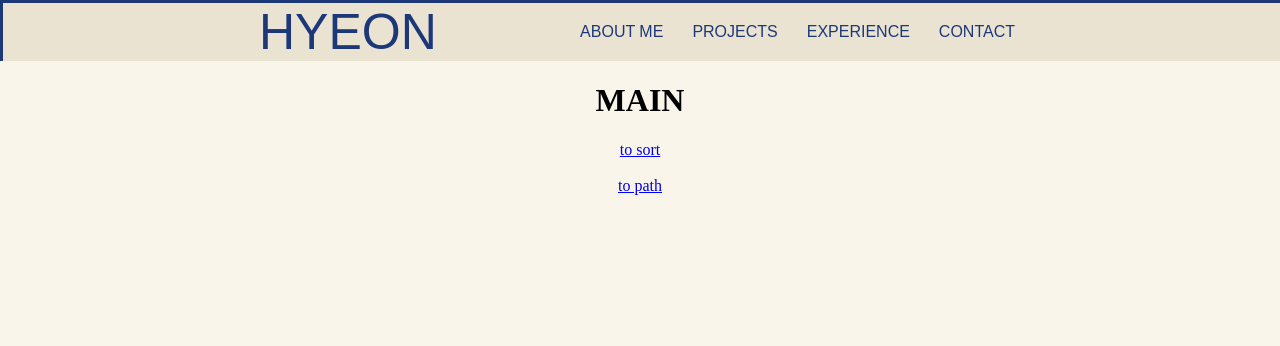
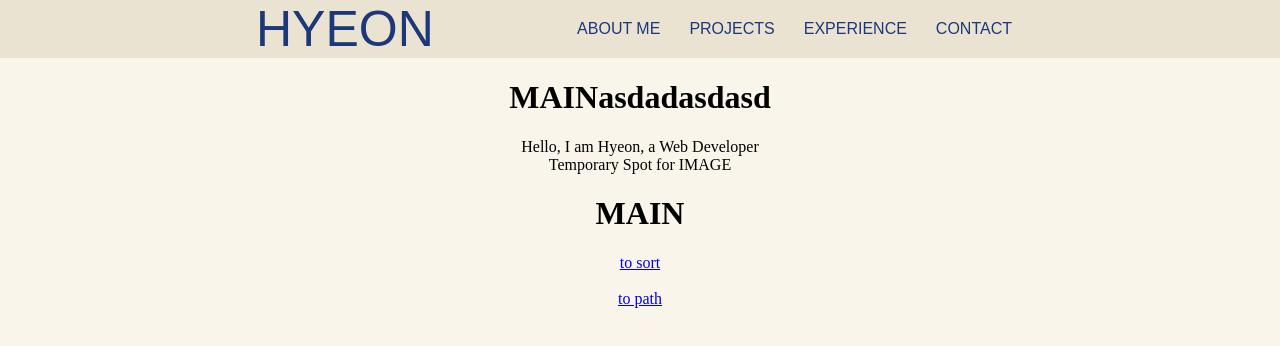
Before and after one commit to hyeon-j/hyeon-website, a React (Create React App) app: page / in a window 1280 px wide. Shown: the top 346 px of the page. Built offline with nearby package versions, Linux system fonts and the light colour scheme; a web font is replaced by a local one.

Commit message:
Added Intro Page. Not a lot of work done on this commit.

```diff
--- /dev/null
+++ b/src/components/MainPage/Intro/Intro.js
@@ -0,0 +1,22 @@
+import React from 'react'
+
+import './Intro.css'
+
+export default function Intro() {
+  return (
+    <>
+        <div class='intro__container'>
+            <div className='intro__text'>
+                Hello, I am Hyeon, a Web Developer
+            </div>
+            <div className='intro__picture'>
+                Temporary Spot for IMAGE
+            </div>
+        </div>
+
+
+
+
+    </>
+  )
+}
--- a/src/components/Navbar/Navbar.css
+++ b/src/components/Navbar/Navbar.css
@@ -5,9 +5,6 @@
     align-items: center;
     justify-content: center;
     width: 100%;
-    border-style: solid;
-    border-bottom: 2px;
-    border-color: var(--textdark);
 }
 
 .navbar {
@@ -16,7 +13,6 @@
     align-items: center;
     width: 60%;
     color: var(--textdark);
-    border-bottom: 5px solid var(--textdark)red;
 
     text-decoration: none;
     font-family: 'Reem Kufi Ink', sans-serif;
@@ -74,7 +70,7 @@
     font-size: 35px;
 }
 
-@media screen and (max-width: 1150px) {
+@media screen and (max-width: 1200px) {
     .navbar {
         flex-direction: column;
         align-items: center;
--- a/src/pages/Home.js
+++ b/src/pages/Home.js
@@ -1,10 +1,22 @@
 import React from 'react'
 import { Link } from 'react-router-dom'
+
+import Intro from '../components/MainPage/Intro/Intro.js';
 
 export default function main() {
   return (
     <>
+
+      <h1>MAINasdadasdasd</h1>
+      <Intro />
+
       <h1>MAIN</h1>
+
+
+
+
+
+
       <Link to='/sort'>to sort</Link>
 
       <br></br>
```
Also changed, not shown: src/components/MainPage/Intro/Intro.css (added).
